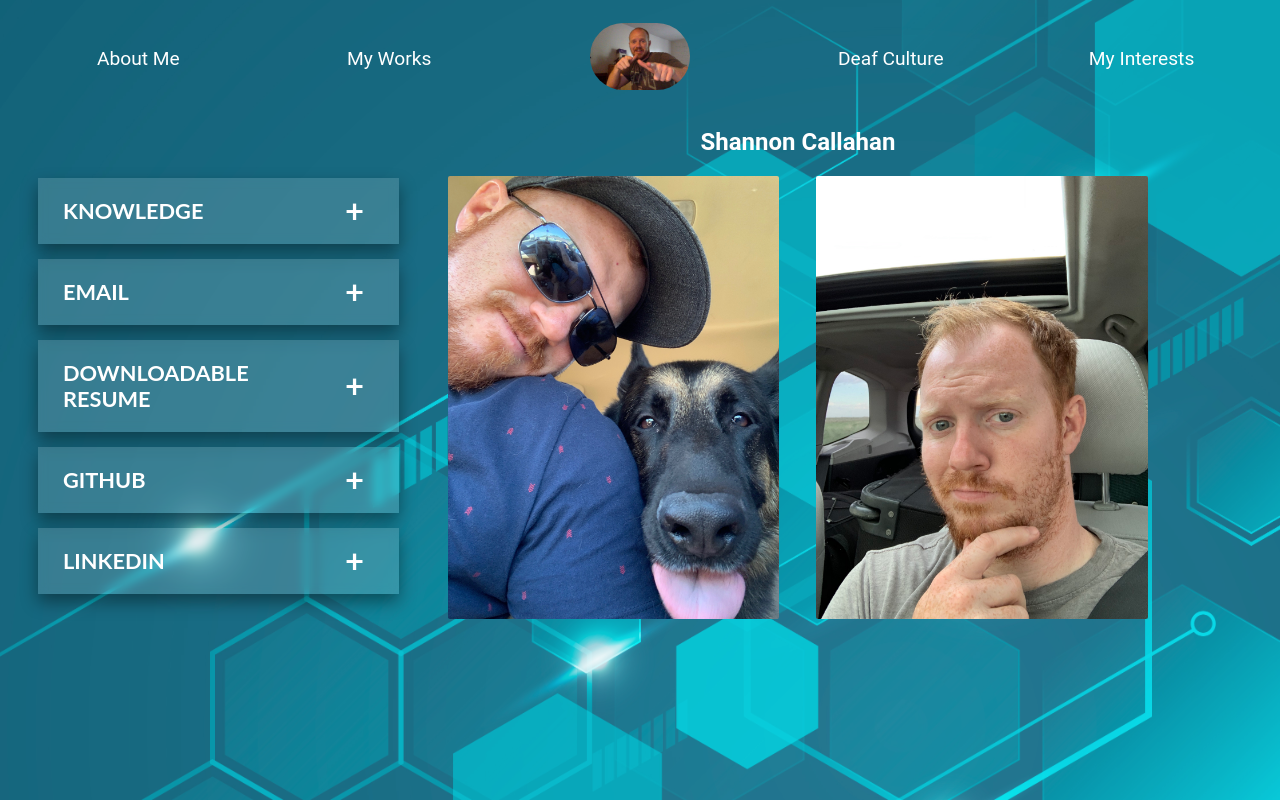
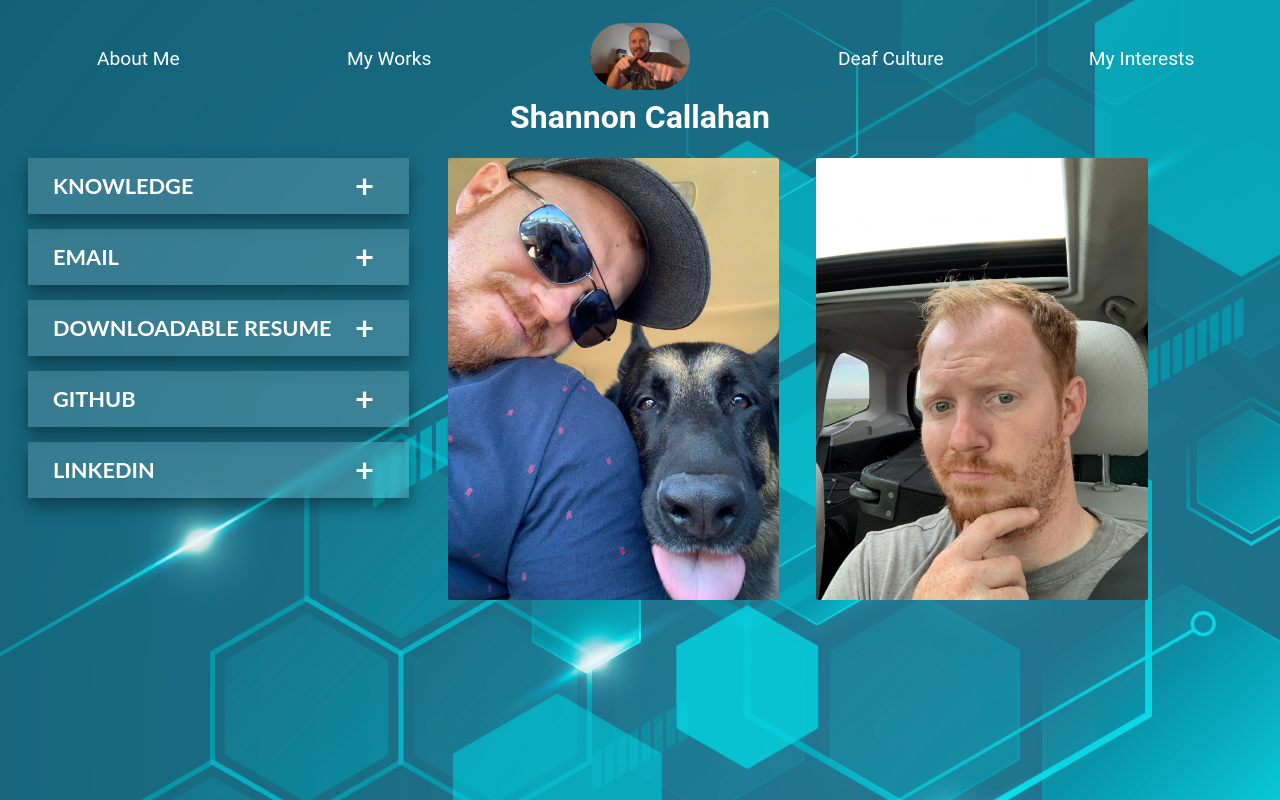
Before and after one commit to SCallahan101/PersonalPortfolio, a PHP site: page /Pages/Intro.html in a window 1280 px wide. Run offline with PHP 8.4, Linux system fonts and the light colour scheme.

Commit message:
decided to tweak on layout on intro page

```diff
--- a/Pages/Intro.html
+++ b/Pages/Intro.html
@@ -30,7 +30,8 @@
             </div>
         </nav>
         <main id="introContainer">
-            <section  class="contactMeBox col-4 col-T-5">
+            <h1>Shannon Callahan</h1>
+            <section  class="contactMeBox col-4-L col-T-5">
                 <details class="contactInfoBox">
                     <summary class="methodContact">Knowledge</summary>
                     <section>
@@ -82,7 +83,6 @@
                 </details>
             </section>
             <section class="introBox col-7 col-T-6">
-                <h1>Shannon Callahan</h1>
                 <div class="photosBox">
                     <div class="picContainer">
                         <img class="picOfMe" alt="Selfie Picture of me and my dog" src="../SecondaryItems/SaberAndI.jpeg">
--- a/home.css
+++ b/home.css
@@ -19,6 +19,11 @@ footer{
 [class*="col-"]{
     float: left;
     width: 100%;
+}
+@media only screen and (min-width: 400px){
+    .mobileNav{
+        top: -100px !important;
+    }
 }
 @media only screen and (min-width: 600px){
     .col-T-1 {
@@ -73,12 +78,6 @@ footer{
         margin-top: unset !important;
     }
 }
-@media only screen and (min-width: 800px){
-    .showcaseBox{
-        grid-template-columns: 1fr 1fr !important;
-        margin-top: -50px !important;
-    }
-}
 @media only screen and (min-width: 768px){
     .col-1 {
         width: 8.33%;
@@ -124,19 +123,39 @@ footer{
     .showcaseBox{
         width: 90% !important;
     }
-    .photosBox{
+    /* .photosBox{
         grid-template-columns: 1fr 1fr !important;
-    }
+    } */
     .introBox h1{
         margin-top: -50px !important;
-    }
-    .picOfMe{
-        width: 90% !important;
     }
     .projectInfo{
         font-size: 2vmin !important;
     }
 }
+@media only screen and (min-width: 800px){
+    .showcaseBox{
+        grid-template-columns: 1fr 1fr !important;
+        margin-top: -50px !important;
+    }
+    .contactInfoBox > p{
+        font-size: 1.3vw !important;
+    }
+    .photosBox{
+        grid-template-columns: 1fr 1fr !important;
+    }
+    .picOfMe{
+        width: 90% !important;
+    }
+    .col-4-L{
+        width: 33.33%;
+    }
+}
+/* @media only screen and (min-width: 800px){
+    .col-4-L{
+        width: 33.33%;
+    }
+} */
 #navigationBar{
     padding: 5px;
     visibility: hidden;
@@ -187,7 +206,7 @@ footer{
 }
 .mobileNav {
     position: relative;
-    top: -80px;
+    top: -120px;
     display: inline-block;
 }
 .drop-content{
@@ -231,6 +250,11 @@ footer{
 }
 
 /*For Intro page only */
+#introContainer > h1{
+    text-align: center;
+    margin-top: -80px;
+    /* margin-bottom: 5px; */
+}
 .picContainer{
     position: relative;
     display: grid;
@@ -261,7 +285,7 @@ footer{
 }
 .picOfMe{
     object-fit: cover;
-    width: 75%;
+    width: 72%;
     border-radius: 2px;
     margin: auto;
     margin-left: auto;
@@ -269,7 +293,7 @@ footer{
 }
 
 .contactMeBox{
-    margin-top: -50px;
+    /* margin-top: -50px; */
 }
 .photosBox{
     display: grid;
@@ -281,7 +305,7 @@ footer{
 }
 .contactInfoBox{
     max-width: 400px;
-    padding: 0 30px;
+    padding: 0 20px;
     margin: auto;
     margin-left: auto;
     margin-right: auto;
@@ -306,7 +330,7 @@ footer{
     background-color: rgba(255, 255, 255, .15);
     backdrop-filter: blur(5px);
     box-shadow: 0px 8px 16px 0px rgba(0,0,0,0.4);
-    padding: 20px 75px 20px 25px;
+    padding: 15px 75px 15px 25px;
     font-family: "Lato", sans-serif;
     font-weight: bold;
     text-transform: uppercase;
@@ -349,7 +373,7 @@ footer{
   }
 .contactInfoBox > p{
     position: relative;
-    font-size: 16px;
+    font-size: 12px;
     outline: 0;
     overflow: hidden;
     cursor: pointer;
```
